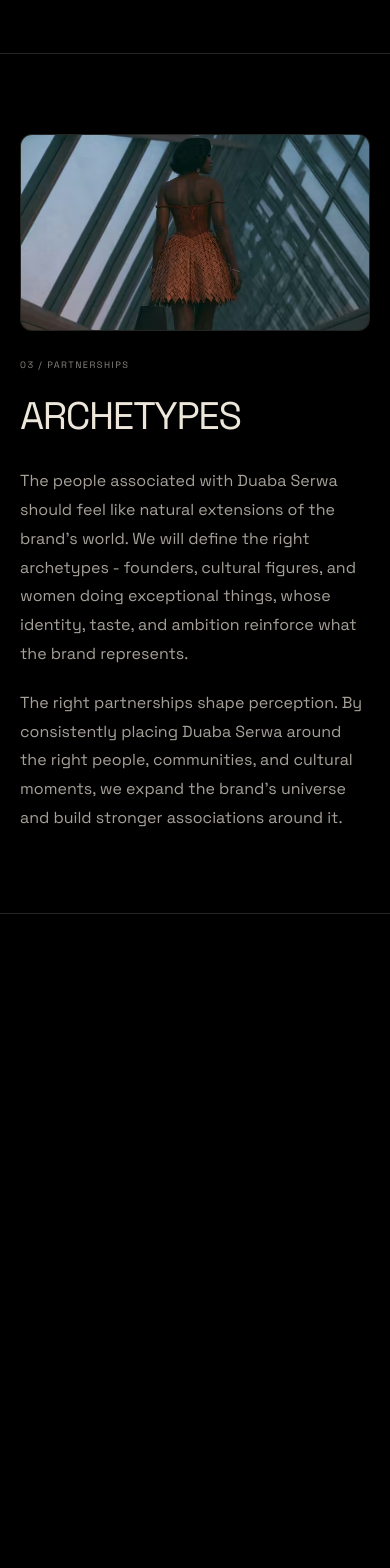
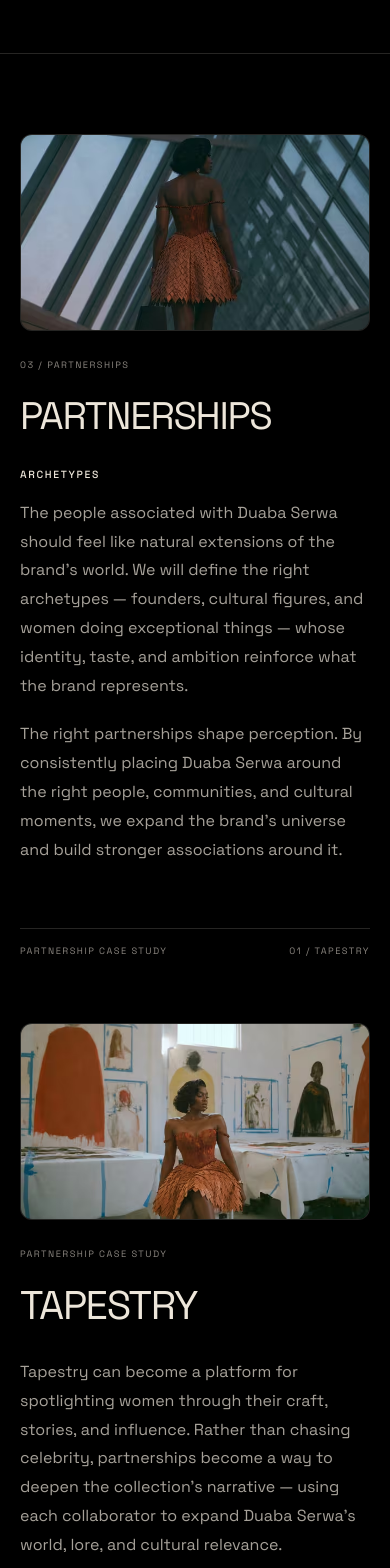
Before and after one commit to mellowloony/alusi.ai, a Next.js app: page /duaba-serwa in a window 390 px wide. Shown: the part 1840-3408 px from the top of the page. Built offline with nearby package versions, Linux system fonts and the light colour scheme; a web font is replaced by a local one.

Commit message:
Refine Duaba partnerships and hero film

```diff
--- a/components/DuabaSerwaFilm.tsx
+++ b/components/DuabaSerwaFilm.tsx
@@ -14,6 +14,8 @@ export default function DuabaSerwaFilm() {
     if (!video) return;
     const reduceMotion = window.matchMedia("(prefers-reduced-motion: reduce)").matches;
     let disposed = false;
+    let isVisible = true;
+    let soundEnabled = !video.paused && !video.muted && video.volume > 0;
 
     const reportError = (error: DOMException) => {
       if (!disposed && error.name !== "NotAllowedError" && error.name !== "AbortError") setFailed(true);
@@ -22,41 +24,60 @@ export default function DuabaSerwaFilm() {
       window.removeEventListener("pointerdown", enableSound, true);
       window.removeEventListener("keydown", enableSound, true);
     };
-    const playWithSound = () => {
+    const playMuted = () => {
+      video.muted = true;
+      video.play().catch(reportError);
+    };
+    const tryInitialPlayback = () => {
       video.defaultMuted = false;
       video.muted = false;
       video.volume = 1;
       video.play().then(() => {
-        if (!video.muted) removeSoundListeners();
+        soundEnabled = !video.muted;
+        if (soundEnabled) removeSoundListeners();
       }).catch((error: DOMException) => {
         if (disposed) return;
         if (error.name === "NotAllowedError") {
-          // Browsers can block audible autoplay. Keep the film moving and
-          // enable its original audio on the first permitted user gesture.
-          video.muted = true;
-          video.play().catch(reportError);
+          playMuted();
         } else reportError(error);
       });
     };
     function enableSound() {
-      if (!video || reduceMotion || disposed) return;
-      const rect = video.getBoundingClientRect();
-      if (rect.bottom > 0 && rect.top < window.innerHeight) playWithSound();
+      if (!video || reduceMotion || disposed || !isVisible || soundEnabled) return;
+
+      // This runs synchronously inside the visitor's gesture. That matters on
+      // Safari and Chrome, which reject unmuting after the gesture has ended.
+      soundEnabled = true;
+      video.defaultMuted = false;
+      video.muted = false;
+      video.volume = 1;
+      video.play().then(removeSoundListeners).catch((error: DOMException) => {
+        soundEnabled = false;
+        if (error.name === "NotAllowedError") playMuted();
+        else reportError(error);
+      });
     }
 
-    if (reduceMotion) return;
+    if (reduceMotion) {
+      video.pause();
+      return;
+    }
     // Capture the earliest permitted interaction so mobile and desktop
     // browsers can lift their audible-autoplay restriction immediately.
     window.addEventListener("pointerdown", enableSound, true);
     window.addEventListener("keydown", enableSound, true);
 
     if (!("IntersectionObserver" in window)) {
-      playWithSound();
+      tryInitialPlayback();
       return () => { disposed = true; removeSoundListeners(); video.pause(); };
     }
     const observer = new IntersectionObserver(([entry]) => {
-      if (entry.isIntersecting) playWithSound();
-      else video.pause();
+      isVisible = entry.isIntersecting;
+      if (isVisible) {
+        if (soundEnabled) video.play().catch(reportError);
+        else if (video.currentTime === 0 && video.paused) tryInitialPlayback();
+        else playMuted();
+      } else video.pause();
     }, { threshold: 0.15 });
     observer.observe(video);
     return () => {
@@ -71,6 +92,7 @@ export default function DuabaSerwaFilm() {
     <div className={styles.filmPlayer}>
       <video
         ref={videoRef}
+        autoPlay
         loop
         playsInline
         preload="metadata"
--- a/components/DuabaSerwaProposal.module.css
+++ b/components/DuabaSerwaProposal.module.css
@@ -27,11 +27,48 @@
 .filmError { position: absolute; inset: auto 0 0; padding: 1rem; background: #000; color: #ede6da; font-size: 0.85rem; }
 .filmError a { text-decoration: underline; text-underline-offset: 0.2em; }
 
-.splitSection, .mediaSection, .roadmapSection {
+.splitSection, .partnershipsSection, .mediaSection, .roadmapSection {
   padding: clamp(5rem, 8vw, 8rem) var(--page-pad);
   border-top: 1px solid var(--line);
   content-visibility: auto;
   contain-intrinsic-size: auto 52rem;
+}
+.partnershipsSection { contain-intrinsic-size: auto 104rem; }
+.partnershipsRow.splitSection {
+  padding: 0;
+  border-top: 0;
+  contain-intrinsic-size: none;
+  content-visibility: visible;
+}
+.partnershipDivider {
+  display: flex;
+  justify-content: space-between;
+  gap: 2rem;
+  margin: clamp(4rem, 7vw, 7rem) 0;
+  padding-top: 1rem;
+  border-top: 1px solid var(--line);
+  color: var(--quiet);
+  font-family: var(--font-body), sans-serif;
+  font-size: 0.58rem;
+  letter-spacing: 0.16em;
+  text-transform: uppercase;
+}
+.caseStudyRow { align-items: center; }
+.sectionCopy h3 {
+  margin-bottom: 1rem;
+  color: var(--ivory);
+  font-family: var(--font-body), sans-serif;
+  font-size: 0.65rem;
+  font-weight: 500;
+  letter-spacing: 0.16em;
+  text-transform: uppercase;
+}
+.caseStudyTitle {
+  font-family: var(--font-display), Georgia, serif;
+  font-size: clamp(2.5rem, 4.2vw, 4.5rem);
+  font-weight: 400;
+  line-height: 1;
+  letter-spacing: -0.035em;
 }
 .roadmapSection { contain-intrinsic-size: auto 70rem; }
 .splitSection {
--- a/components/DuabaSerwaProposal.tsx
+++ b/components/DuabaSerwaProposal.tsx
@@ -142,7 +142,8 @@ export default function DuabaSerwaProposal() {
           </div>
         </section>
 
-        <section className={styles.splitSection} aria-labelledby="archetype-title">
+        <section className={styles.partnershipsSection} aria-labelledby="partnerships-title">
+          <div className={`${styles.splitSection} ${styles.partnershipsRow}`}>
             <figure className={styles.sectionVisual}>
               <ResponsivePicture
                 src="/duaba-serwa/fashion-editorial-dusk.webp"
@@ -157,15 +158,21 @@ export default function DuabaSerwaProposal() {
             </figure>
             <div className={styles.sectionStatement}>
               <div className={styles.sectionLabel}>03 / PARTNERSHIPS</div>
-            <h2 id="archetype-title">ARCHETYPES</h2>
+              <h2 id="partnerships-title">PARTNERSHIPS</h2>
               <div className={styles.sectionCopy}>
-              <p>The people associated with Duaba Serwa should feel like natural extensions of the brand’s world. We will define the right archetypes - founders, cultural figures, and women doing exceptional things, whose identity, taste, and ambition reinforce what the brand represents.</p>
+                <h3>Archetypes</h3>
+                <p>The people associated with Duaba Serwa should feel like natural extensions of the brand’s world. We will define the right archetypes — founders, cultural figures, and women doing exceptional things — whose identity, taste, and ambition reinforce what the brand represents.</p>
                 <p>The right partnerships shape perception. By consistently placing Duaba Serwa around the right people, communities, and cultural moments, we expand the brand’s universe and build stronger associations around it.</p>
               </div>
             </div>
-        </section>
+          </div>
 
-        <section className={styles.splitSection} aria-labelledby="tapestry-title">
+          <div className={styles.partnershipDivider} aria-hidden="true">
+            <span>Partnership case study</span>
+            <span>01 / Tapestry</span>
+          </div>
+
+          <div className={`${styles.splitSection} ${styles.partnershipsRow} ${styles.caseStudyRow}`}>
             <figure className={styles.sectionVisual}>
               <ResponsivePicture
                 src="/duaba-serwa/tapestry-case-study.webp"
@@ -179,16 +186,17 @@ export default function DuabaSerwaProposal() {
               />
             </figure>
             <div className={styles.sectionStatement}>
-            <div className={styles.sectionLabel}>04 / CASE STUDY</div>
-            <h2 id="tapestry-title">CASE STUDY — TAPESTRY</h2>
+              <div className={styles.sectionLabel}>PARTNERSHIP CASE STUDY</div>
+              <h3 id="tapestry-title" className={styles.caseStudyTitle}>TAPESTRY</h3>
               <div className={styles.sectionCopy}>
                 <p>Tapestry can become a platform for spotlighting women through their craft, stories, and influence. Rather than chasing celebrity, partnerships become a way to deepen the collection’s narrative — using each collaborator to expand Duaba Serwa’s world, lore, and cultural relevance.</p>
+              </div>
             </div>
           </div>
         </section>
 
         <section className={styles.mediaSection} aria-labelledby="media-title">
-          <div className={styles.sectionLabel}>05 / MEDIA BUYING</div>
+          <div className={styles.sectionLabel}>04 / MEDIA BUYING</div>
           <div className={styles.mediaGrid}>
             <h2 id="media-title">MEDIA BUYING</h2>
             <div className={styles.sectionCopy}>
@@ -199,7 +207,7 @@ export default function DuabaSerwaProposal() {
         </section>
 
         <section className={styles.roadmapSection} aria-labelledby="roadmap-title">
-          <div className={styles.sectionLabel}>06 / ROADMAP</div>
+          <div className={styles.sectionLabel}>05 / ROADMAP</div>
           <div className={styles.mediaGrid}>
             <h2 id="roadmap-title">90-DAY SCALING ROADMAP</h2>
             <div className={styles.sectionCopy}>
```
Lines whose indentation alone changed are shown as unchanged.
